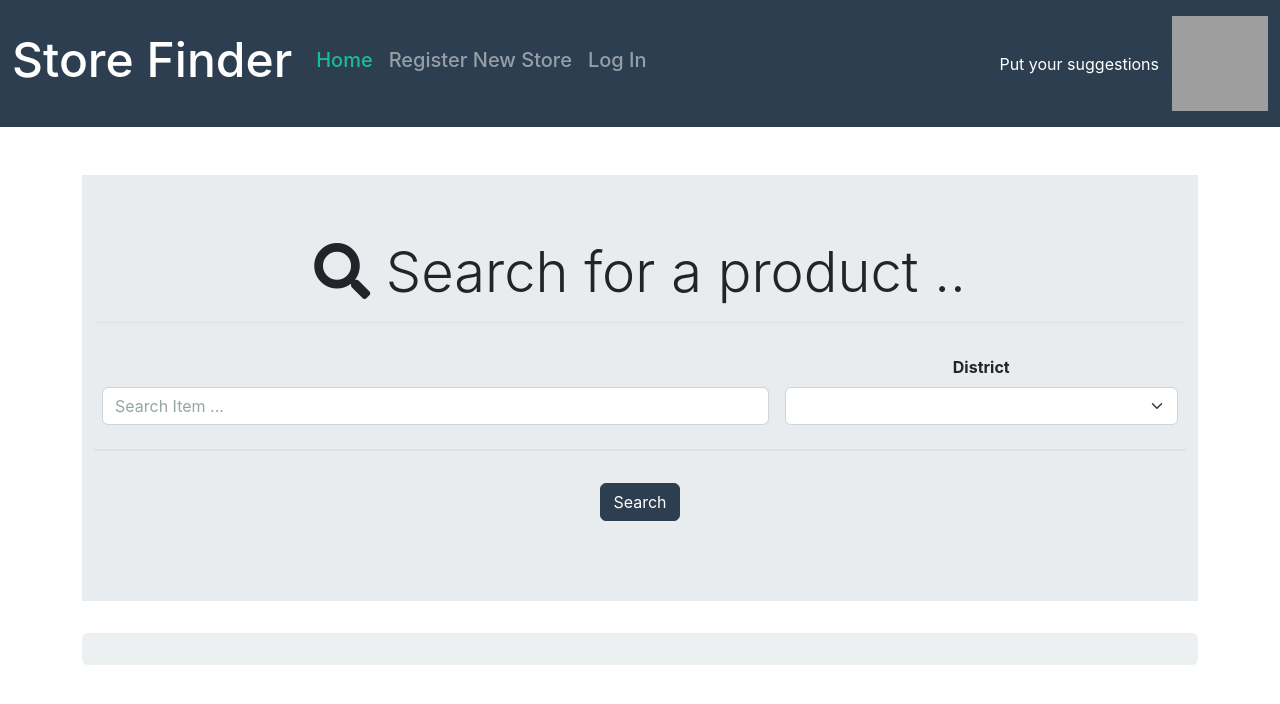
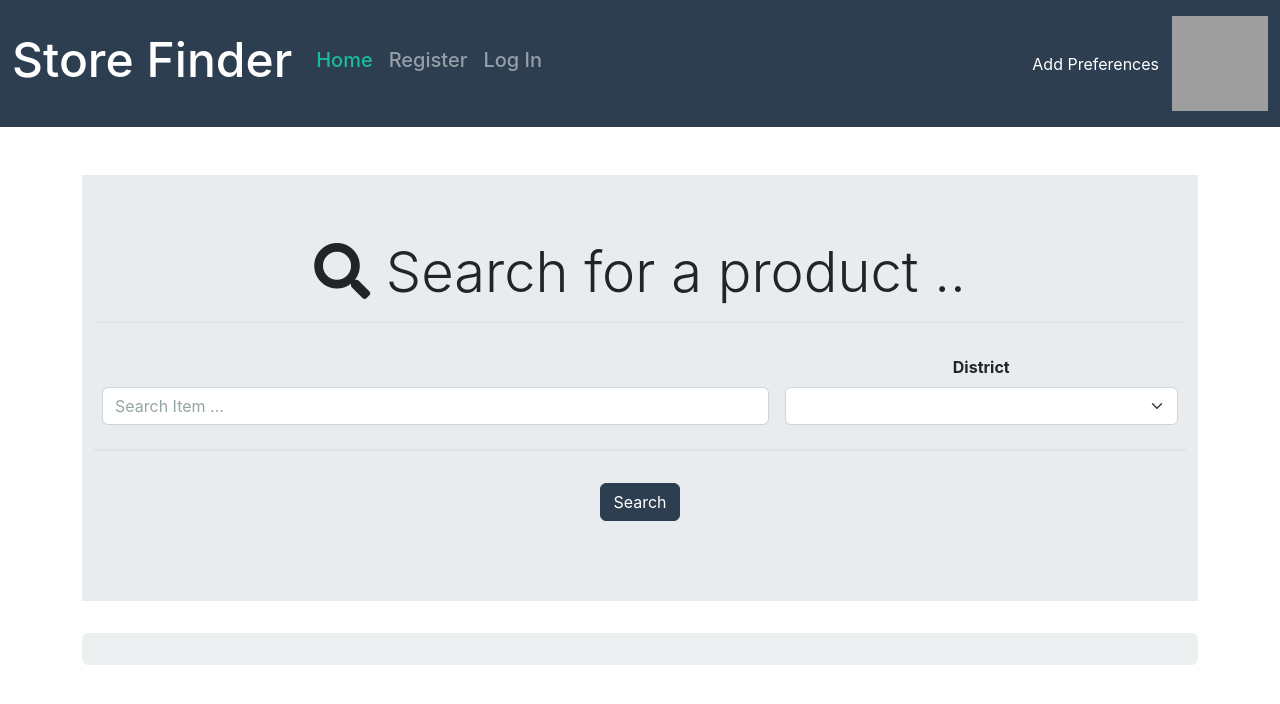
Before and after one commit to Virajanidh/store-finder, a React (Create React App) app in the folder frontend/: page /#/ in a window 1280 px wide. Before the commit this address led to /#/profile. Shown: the top 704 px of the page. Built offline with nearby package versions, Linux system fonts and the light colour scheme; grey boxes are pictures that could not be loaded.

Commit message:
corrected spelling

```diff
--- a/frontend/src/components/ProductManagement/AreaSuggestions.js
+++ b/frontend/src/components/ProductManagement/AreaSuggestions.js
@@ -36,7 +36,7 @@ export class AreaSuggestions extends Component{
                     <table class="table table-hover"  style={{maxWidth:"40rem"}}>
                     <thead>
                     <tr className="table-success">
-                    <th scope="row">Preffered Product</th>
+                    <th scope="row">Preferred Product</th>
                     <td>Area</td>
                     <td>Date</td>
                     </tr></thead>
--- a/frontend/src/components/layout/Navbar.js
+++ b/frontend/src/components/layout/Navbar.js
@@ -45,11 +45,11 @@ export class Navbar extends Component {
               </Link>
               <Link as={NavLink} className="nav-link" to={'/areasuggestions'}>
               <button type="button" class="btn btn-primary ">
-              <h6> Area Suggestions </h6></button>
+              <h6> Preferences At My Area </h6></button>
               </Link>
               <Link as={NavLink} className="nav-link" to={'/profile'}>
               <button type="button" class="btn btn-primary ">
-              <h6>Your Profile </h6></button>
+              <h6>My Profile </h6></button>
               </Link>
               <Link  as={NavLink} className="nav-link" to={'/'}>
               <button type="button" class="btn btn-primary " onClick={this.userlogout}>
@@ -61,9 +61,7 @@ export class Navbar extends Component {
             </ul>
 
           </div>
-          <Link className="btn btn-primary" to={'/suggestions'}>
-        Put your suggestions
-        </Link>
+
           <img  src ={myIcon} width="96" height="95" />
         </div>
       </nav>
@@ -93,7 +91,7 @@ export class Navbar extends Component {
               </li>
 
               <Link as={NavLink} className="nav-link" to={'/registrationControl'}>
-              <h5> {isSuccessfullregister ? "Hi  "+this.props.data.name : "Register New Store" } </h5>
+              <h5> {isSuccessfullregister ? "Hi  "+this.props.data.name : "Register" } </h5>
 
               </Link>
               <Link as={NavLink} className="nav-link" to={'/loginLogoutControl'}>
@@ -105,7 +103,7 @@ export class Navbar extends Component {
 
           </div>
           <Link className="btn btn-primary" to={'/suggestions'}>
-        Put your suggestions
+        Add Preferences
         </Link>
           <img  src ={myIcon} width="96" height="95" />
         </div>
--- a/frontend/src/components/shop/Profile.js
+++ b/frontend/src/components/shop/Profile.js
@@ -226,7 +226,7 @@ export class Profile extends Component {
           <div className="home">
           <div className="product-list">
             <div className='center'>
-            <h2>Your profile!</h2></div>
+            <h2>My profile!</h2></div>
             <div className="product-preview">
               <h6>
                 Name : {this.props.data.name}
--- a/frontend/src/components/shop/RegisterShopForm.js
+++ b/frontend/src/components/shop/RegisterShopForm.js
@@ -58,26 +58,26 @@ export class RegisterShopForm extends Component {
     return (
       <div className="jumbotron jumbotron-fluid mt-5 text-center">
 
-        <h1>Register New Store</h1>
+        <h1>Register A New Store</h1>
         <div className="container">
 
           <form id="searchForm"onSubmit={this.onSubmit} >
               <div class="form-group">
-                <label for="exampleInputEmail1" class="form-label mt-4" text-align="left">Store Name</label>
+                <label for="exampleInputEmail1" class="form-label mt-4" text-align="left">Name of the store</label>
                 <input type="text" class="form-control" id="name" aria-describedby="emailHelp"
-                placeholder="Enter Name" name = "name" onChange={this.handleChange}/>
+                placeholder="Enter the name" name = "name" onChange={this.handleChange}/>
               </div>
 
               <div class="form-group">
                 <label for="exampleInputEmail1" class="form-label mt-4" text-align="left">Email address</label>
                 <input type="email" class="form-control" id="email" aria-describedby="emailHelp"
-                placeholder="Enter email" name = "email" onChange={this.handleChange} />
+                placeholder="Enter the email" name = "email" onChange={this.handleChange} />
               </div>
 
               <div class="form-group">
                 <label for="exampleTextarea" class="form-label mt-4">Address</label>
                 <input type="text" class="form-control" id="address" aria-describedby="emailHelp"
-                placeholder="Enter address of the shop" name = "address" onChange={this.handleChange} />
+                placeholder="Enter the address" name = "address" onChange={this.handleChange} />
               </div>
               <div class="form-group">
                 <label for="exampleTextarea" class="form-label mt-4">City</label>
```
